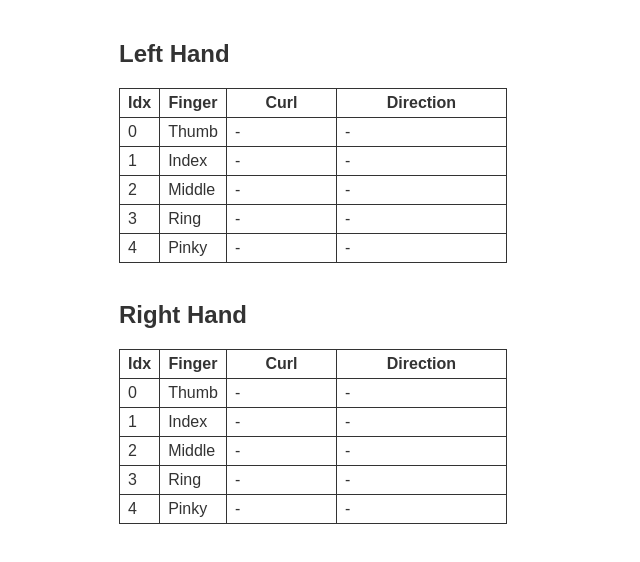
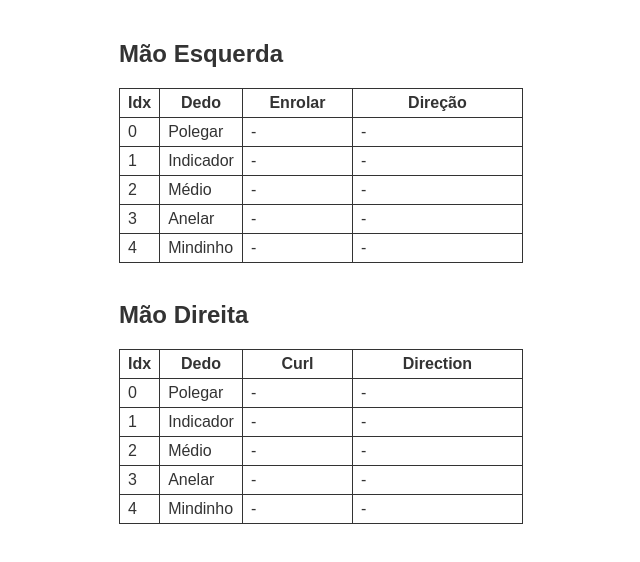
Before and after one commit to Well-199/tensorflowjs, a website with bundled scripts: page index.html in a window 1280 px wide. Shown: the whole page, without its empty margins (581-1221 px from the left). Built offline with nearby package versions, Linux system fonts and the light colour scheme; a script that the page names is missing.

Commit message:
Add Love you Gestures

```diff
--- a/index.html
+++ b/index.html
@@ -1,5 +1,5 @@
 <!DOCTYPE html>
-<html>
+<html lang="pt-br">
 
 <head>
   <meta http-equiv="Content-Type" content="text/html" charset="utf-8" />
@@ -38,12 +38,56 @@
     </div>
 
     <div class="debug">
-      <h2>Left Hand</h2>
+      <h2>Mão Esquerda</h2>
       <table id="summary-left" class="summary">
         <thead>
           <tr>
             <th>Idx</th>
-            <th>Finger</th>
+            <th>Dedo</th>
+            <th style="width: 110px">Enrolar</th>
+            <th style="width: 170px">Direção</th>
+          </tr>
+        </thead>
+        <tbody>
+          <tr>
+            <td>0</td>
+            <td>Polegar</td>
+            <td><span id="curl-0">-</span></td>
+            <td><span id="dir-0">-</span></td>
+          </tr>
+          <tr>
+            <td>1</td>
+            <td>Indicador</td>
+            <td><span id="curl-1">-</span></td>
+            <td><span id="dir-1">-</span></td>
+          </tr>
+          <tr>
+            <td>2</td>
+            <td>Médio</td>
+            <td><span id="curl-2">-</span></td>
+            <td><span id="dir-2">-</span></td>
+          </tr>
+          <tr>
+            <td>3</td>
+            <td>Anelar</td>
+            <td><span id="curl-3">-</span></td>
+            <td><span id="dir-3">-</span></td>
+          </tr>
+          <tr>
+            <td>4</td>
+            <td>Mindinho</td>
+            <td><span id="curl-4">-</span></td>
+            <td><span id="dir-4">-</span></td>
+          </tr>
+        </tbody>
+      </table>
+      <br>
+      <h2>Mão Direita</h2>
+      <table id="summary-right" class="summary">
+        <thead>
+          <tr>
+            <th>Idx</th>
+            <th>Dedo</th>
             <th style="width: 110px">Curl</th>
             <th style="width: 170px">Direction</th>
           </tr>
@@ -51,75 +95,31 @@
         <tbody>
           <tr>
             <td>0</td>
-            <td>Thumb</td>
+            <td>Polegar</td>
             <td><span id="curl-0">-</span></td>
             <td><span id="dir-0">-</span></td>
           </tr>
           <tr>
             <td>1</td>
-            <td>Index</td>
+            <td>Indicador</td>
             <td><span id="curl-1">-</span></td>
             <td><span id="dir-1">-</span></td>
           </tr>
           <tr>
             <td>2</td>
-            <td>Middle</td>
+            <td>Médio</td>
             <td><span id="curl-2">-</span></td>
             <td><span id="dir-2">-</span></td>
           </tr>
           <tr>
             <td>3</td>
-            <td>Ring</td>
+            <td>Anelar</td>
             <td><span id="curl-3">-</span></td>
             <td><span id="dir-3">-</span></td>
           </tr>
           <tr>
             <td>4</td>
-            <td>Pinky</td>
-            <td><span id="curl-4">-</span></td>
-            <td><span id="dir-4">-</span></td>
-          </tr>
-        </tbody>
-      </table>
-      <br>
-      <h2>Right Hand</h2>
-      <table id="summary-right" class="summary">
-        <thead>
-          <tr>
-            <th>Idx</th>
-            <th>Finger</th>
-            <th style="width: 110px">Curl</th>
-            <th style="width: 170px">Direction</th>
-          </tr>
-        </thead>
-        <tbody>
-          <tr>
-            <td>0</td>
-            <td>Thumb</td>
-            <td><span id="curl-0">-</span></td>
-            <td><span id="dir-0">-</span></td>
-          </tr>
-          <tr>
-            <td>1</td>
-            <td>Index</td>
-            <td><span id="curl-1">-</span></td>
-            <td><span id="dir-1">-</span></td>
-          </tr>
-          <tr>
-            <td>2</td>
-            <td>Middle</td>
-            <td><span id="curl-2">-</span></td>
-            <td><span id="dir-2">-</span></td>
-          </tr>
-          <tr>
-            <td>3</td>
-            <td>Ring</td>
-            <td><span id="curl-3">-</span></td>
-            <td><span id="dir-3">-</span></td>
-          </tr>
-          <tr>
-            <td>4</td>
-            <td>Pinky</td>
+            <td>Mindinho</td>
             <td><span id="curl-4">-</span></td>
             <td><span id="dir-4">-</span></td>
           </tr>
--- a/src/gestures.js
+++ b/src/gestures.js
@@ -4,7 +4,7 @@ const rockGesture = new GestureDescription('rock') // ✊️
 const paperGesture = new GestureDescription('paper') // 🖐
 const scissorsGesture = new GestureDescription('scissors') // ✌️
 const dontGesture = new GestureDescription('dont') // ✌️
-
+const loveYouGesture = new GestureDescription('love-you-gesture') //🤟
 
 // Rock
 // -----------------------------------------------------------------------------
@@ -20,6 +20,26 @@ for (let finger of [Finger.Index, Finger.Middle, Finger.Ring, Finger.Pinky]) {
   rockGesture.addCurl(finger, FingerCurl.HalfCurl, 0.9)
 }
 
+// love You Gesture
+// Polegar não considera 100%
+loveYouGesture.addCurl(Finger.Thumb, FingerCurl.NoCurl, 1.0)
+
+// Indicador 100% aberto
+loveYouGesture.addCurl(Finger.Index, FingerCurl.HalfCurl, 1.0)
+
+// Mindinho 100% aberto
+loveYouGesture.addCurl(Finger.Pinky, FingerCurl.NoCurl, 1.0)
+
+// Anelar 100% fechado
+//loveYouGesture.addCurl(Finger.Ring, FingerCurl.NoCurl, 0.5)
+
+// Médio 100% fechado
+//loveYouGesture.addCurl(Finger.Middle, FingerCurl.NoCurl, 0.5)
+
+
+for (let finger of [Finger.Middle, Finger.Ring]) {
+	loveYouGesture.addCurl(finger, FingerCurl.FullCurl, 1.0)
+}
 
 // Paper
 // -----------------------------------------------------------------------------
@@ -28,7 +48,6 @@ for (let finger of [Finger.Index, Finger.Middle, Finger.Ring, Finger.Pinky]) {
 for (let finger of Finger.all) {
   paperGesture.addCurl(finger, FingerCurl.NoCurl, 1.0)
 }
-
 
 // Scissors
 //------------------------------------------------------------------------------
@@ -45,7 +64,6 @@ scissorsGesture.addCurl(Finger.Ring, FingerCurl.HalfCurl, 0.9)
 scissorsGesture.addCurl(Finger.Pinky, FingerCurl.FullCurl, 1.0)
 scissorsGesture.addCurl(Finger.Pinky, FingerCurl.HalfCurl, 0.9)
 
-
 // dontGesture🙅
 //------------------------------------------------------------------------------
 for (let finger of Finger.all) {
@@ -61,7 +79,7 @@ for (let finger of Finger.all) {
 
 const gestures = [
   rockGesture, paperGesture, scissorsGesture,
-  dontGesture
+  dontGesture, loveYouGesture
 ]
 export {
   gestures
--- a/src/index.js
+++ b/src/index.js
@@ -19,7 +19,8 @@ const gestureStrings = {
 	'rock': '👊🏻',
 	'paper': '🖐',
 	'scissors': '✌🏻',
-	'dont': '🙅'
+	'dont': '🙅',
+	'love-you-gesture': '🤟'
 }
 
 const base = ['Horizontal ', 'Diagonal Up ']
@@ -71,7 +72,6 @@ async function main() {
 			pair.add(chosenHand)
     	}
 
-
 		addToPairIfCorrect(chosenHand)
 
 		if (pair.size !== 2) return
@@ -92,12 +92,12 @@ async function main() {
 		})
 
     	for (const hand of hands) {
+
       		for (const keypoint of hand.keypoints) {
 				const name = keypoint.name.split('_')[0].toString().toLowerCase()
 				const color = landmarkColors[name]
 				drawPoint(ctx, keypoint.x, keypoint.y, 3, color)
       		}
-
 
 			const keypoints3D = hand.keypoints3D.map(keypoint => [keypoint.x, keypoint.y, keypoint.z])
 			const prediction = GE.estimate(keypoints3D, 8.5)
```
